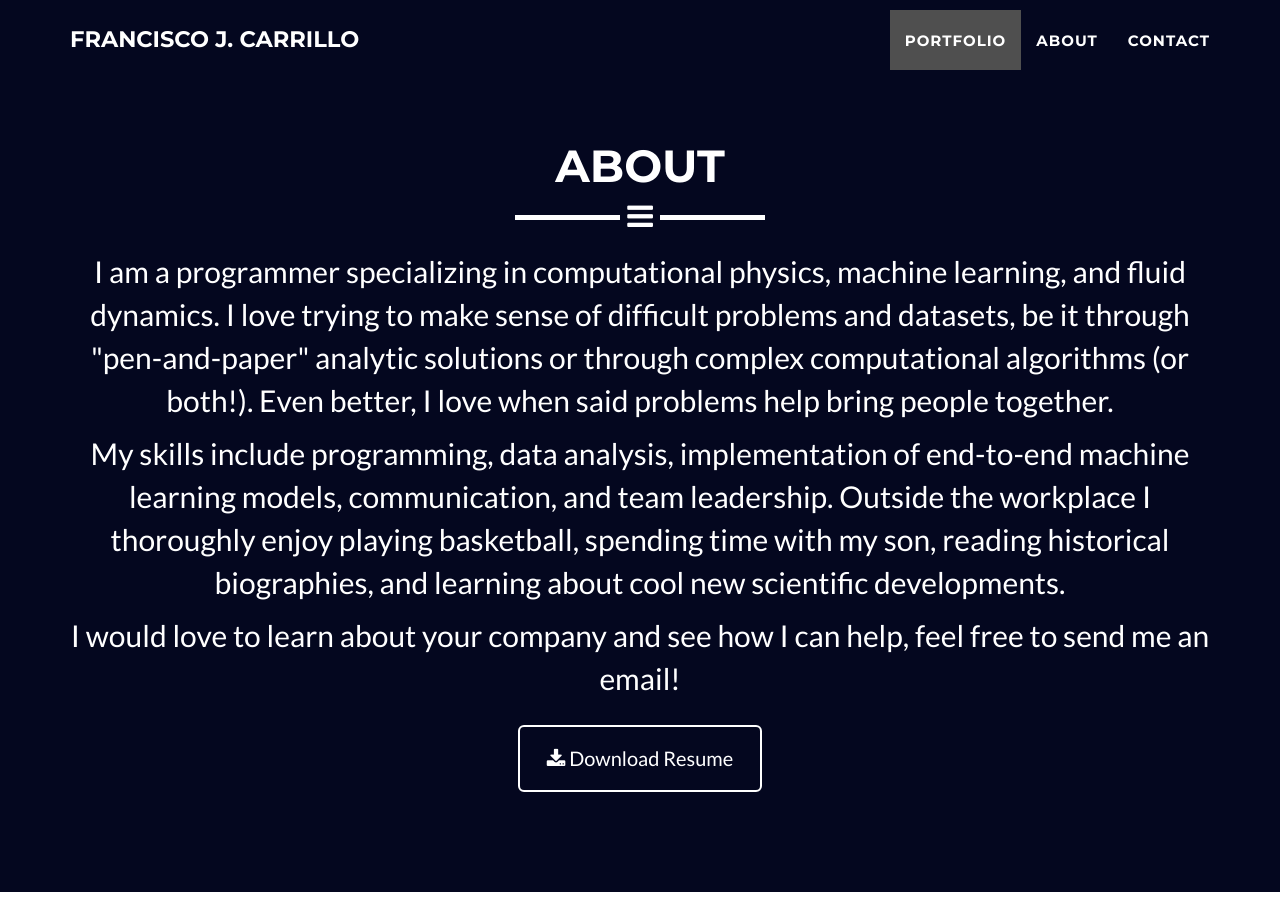
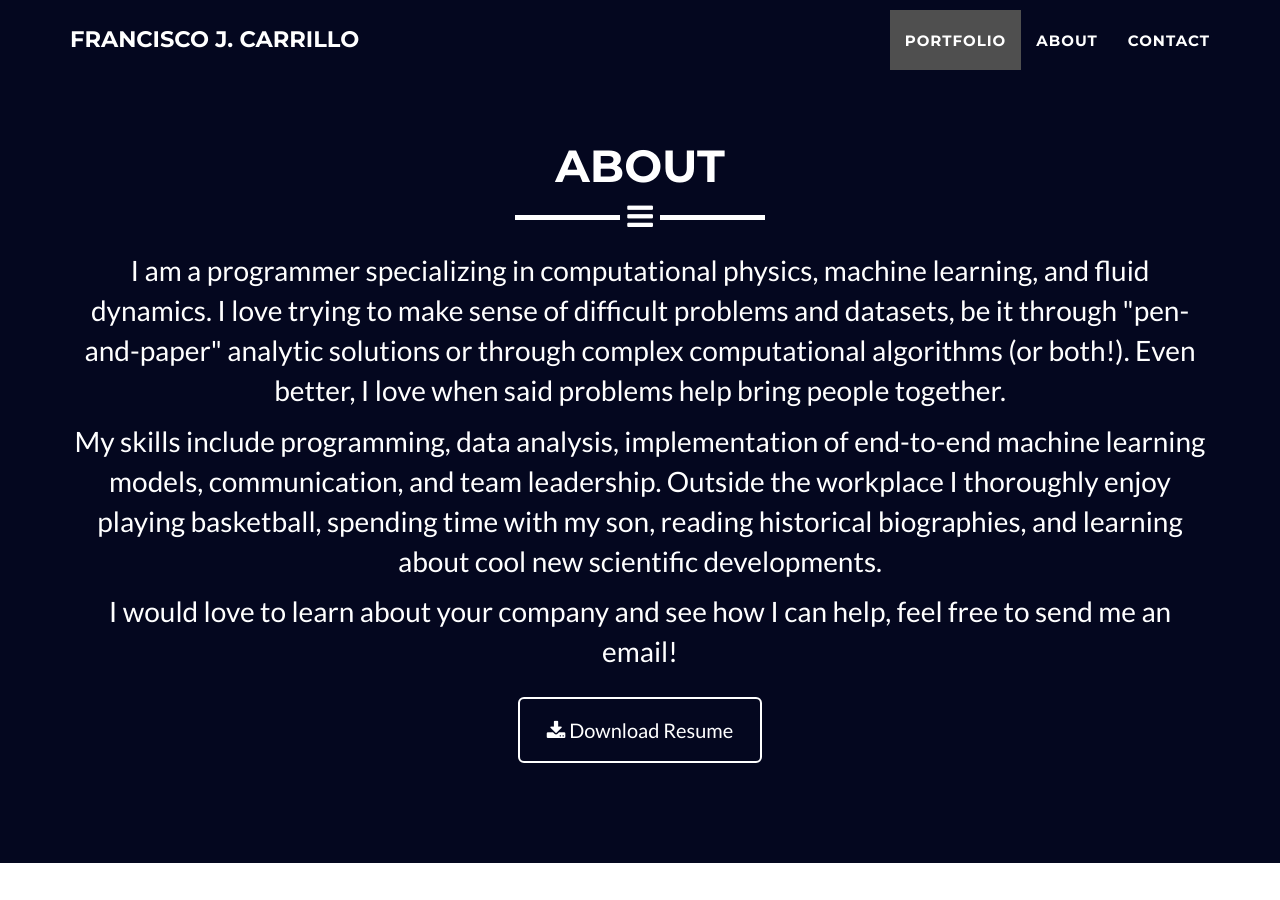
Before and after one commit to Franjcf/Franjcf.github.io, a Jekyll site: the page built from _posts/2020-13-30-Simulation of Multiphase Flow in Deformable Media.markdown, in a window 1280 px wide and 900 px high, scrolled down 2296 px. Built offline with Jekyll 4.4.1, drawn with Linux system fonts in a browser that asks for light colours.

Commit message:
new commit

```diff
--- a/_includes/about.html
+++ b/_includes/about.html
@@ -9,13 +9,13 @@
             </div>
             <div class="row">
                 <div class="col-lg-12 col-lg-offset-0 text-center">
-		    <p style="font-size:30px;">I am a programmer specializing in computational physics, machine learning, and fluid dynamics. I love trying to make sense of difficult problems and datasets, be it through "pen-and-paper" analytic solutions or through complex computational algorithms (or both!). Even better, I love when said problems help bring people together.
+		    <p style="font-size:28px;">I am a programmer specializing in computational physics, machine learning, and fluid dynamics. I love trying to make sense of difficult problems and datasets, be it through "pen-and-paper" analytic solutions or through complex computational algorithms (or both!). Even better, I love when said problems help bring people together.
 		    </p>
 
-		    <p style="font-size:30px;">My skills include programming, data analysis, implementation of end-to-end machine learning models, communication, and team leadership. Outside the workplace I thoroughly enjoy playing basketball, spending time with my son, reading historical biographies, and learning about cool new scientific developments.
+		    <p style="font-size:28px;">My skills include programming, data analysis, implementation of end-to-end machine learning models, communication, and team leadership. Outside the workplace I thoroughly enjoy playing basketball, spending time with my son, reading historical biographies, and learning about cool new scientific developments.
 		    </p>
 
-		    <p style="font-size:30px;"> I would love to learn about your company and see how I can help, feel free to send me an email! </p>
+		    <p style="font-size:28px;"> I would love to learn about your company and see how I can help, feel free to send me an email! </p>
 		    <a href="img/Resume.pdf" download="Resume Francisco J. Carrillo"" class="btn btn-lg btn-outline">
                         <i class="fa fa-download"></i> Download Resume
                     </a>
```
